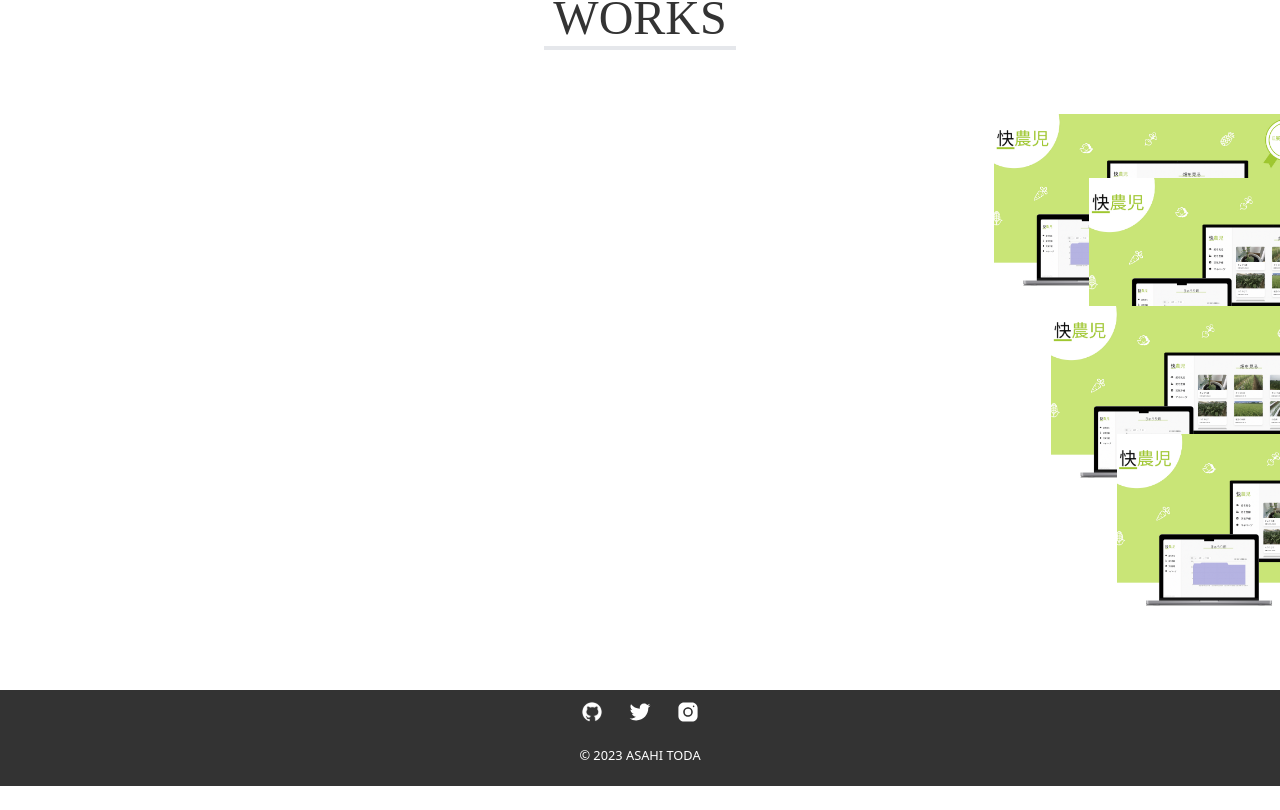
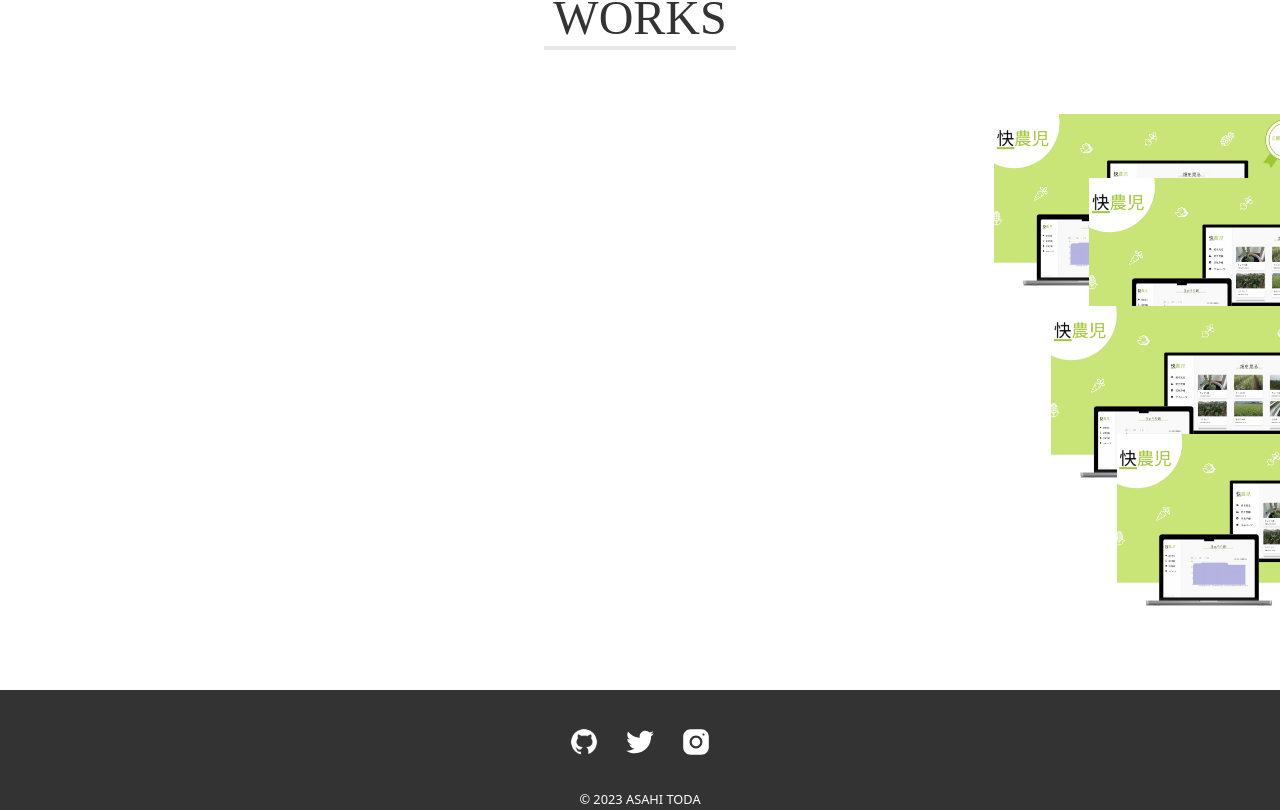
Before and after one commit to toasahi/portfolio, a Next.js app: page / in a window 1280 px wide. Shown: the part 1636-2446 px from the top of the page. Before the commit the page ends 2422 px from the top, so only its background shows below. Built offline with nearby package versions, Linux system fonts and the light colour scheme; a web font is replaced by a local one.

Commit message:
imageタグを削除,svgを直接読み込む

```diff
--- a/src/components/layout/Layout.tsx
+++ b/src/components/layout/Layout.tsx
@@ -1,5 +1,8 @@
 import Link from 'next/link';
-import Image from 'next/image';
+
+import Github from '../../../public/github.svg';
+import Twitter from '../../../public/twitter.svg';
+import Instagram from '../../../public/instagram.svg';
 
 import { ReactNode } from 'react';
 
@@ -11,37 +14,31 @@ export const Layout = ({ children }: Props) => {
   return (
     <main className='h-full'>
       {children}
-      <footer className='bg-portfolioLine-0 h-24'>
+      <footer className='bg-portfolioLine-0 h-full'>
         <nav className='flex font-title justify-center font-bold list-none pt-2'>
           <li className='text-xl px-3 cursor-pointer'>
             <Link href='https://github.com/toasahi'>
-              <a className='px-3 relative w-7 h-7'>
-                <Image
-                  src={'/github.svg'}
-                  layout='fill'
-                  objectFit='cover'
-                  alt='github'
-                  className={'px-3'}
-                />
+              <a className='px-3'>
+                <Github width={32} height={32} />
               </a>
             </Link>
           </li>
           <li className='text-xl px-3  cursor-pointer'>
             <Link href='https://twitter.com/Dasadadana13'>
-              <a className='px-3 relative w-7 h-7'>
-                <Image src={'/twitter.svg'} layout='fill' objectFit='cover' alt='twitter' />
+              <a className='px-3 relative'>
+                <Twitter width={32} height={32} />
               </a>
             </Link>
           </li>
           <li className='text-xl px-3  cursor-pointer'>
             <Link href='https://www.instagram.com/todadaas.04/'>
-              <a className='px-3 relative w-7 h-7'>
-                <Image src={'/instagram.svg'} layout='fill' objectFit='cover' alt='instagram' />
+              <a className='px-3 relative'>
+                <Instagram width={32} height={32} />
               </a>
             </Link>
           </li>
         </nav>
-        <div className=' text-white text-center pt-4'>
+        <div className=' text-white text-center '>
           <small>&copy; 2023 ASAHI TODA</small>
         </div>
       </footer>
```
